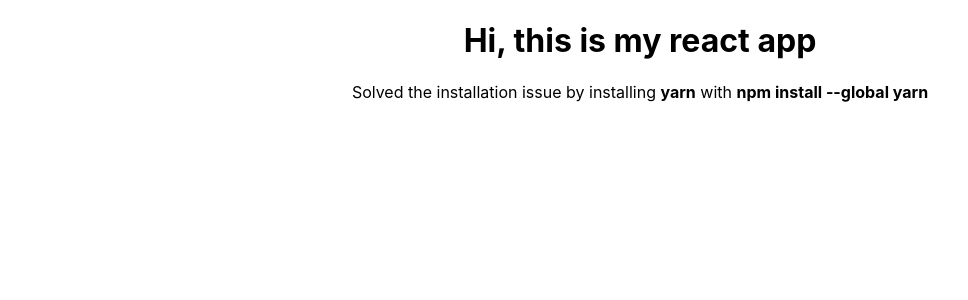
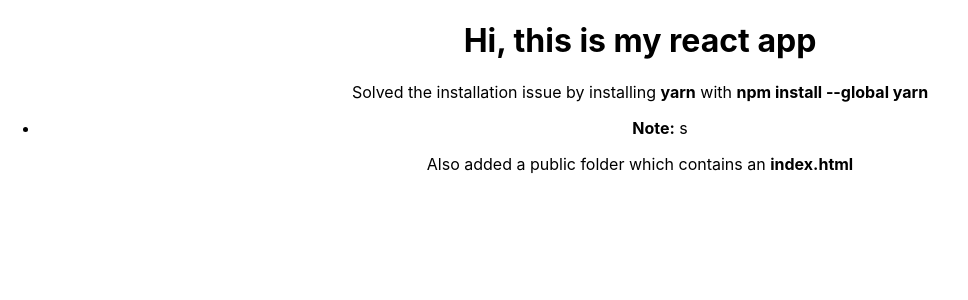
Before and after one commit to niscolinx-practice/myApp, a React (Create React App) app: page / in a window 1280 px wide. Shown: the top 300 px of the page, without its empty margins (0-968 px from the left). Built offline with nearby package versions, Linux system fonts and the light colour scheme.

Commit message:
fixed the installation issue with yarn

```diff
--- a/src/App.js
+++ b/src/App.js
@@ -10,7 +10,11 @@
                 Solved the installation issue by installing{' '}
                 <strong>yarn</strong> with{' '}
                 <strong>npm install --global yarn</strong>
-            </p>
+        </p>
+        <ul>
+          <li><strong>Note:</strong> s</li>
+        </ul>
+        <p>Also added a public folder which contains an <strong>index.html</strong></p>
         </div>
     )
   }
```
